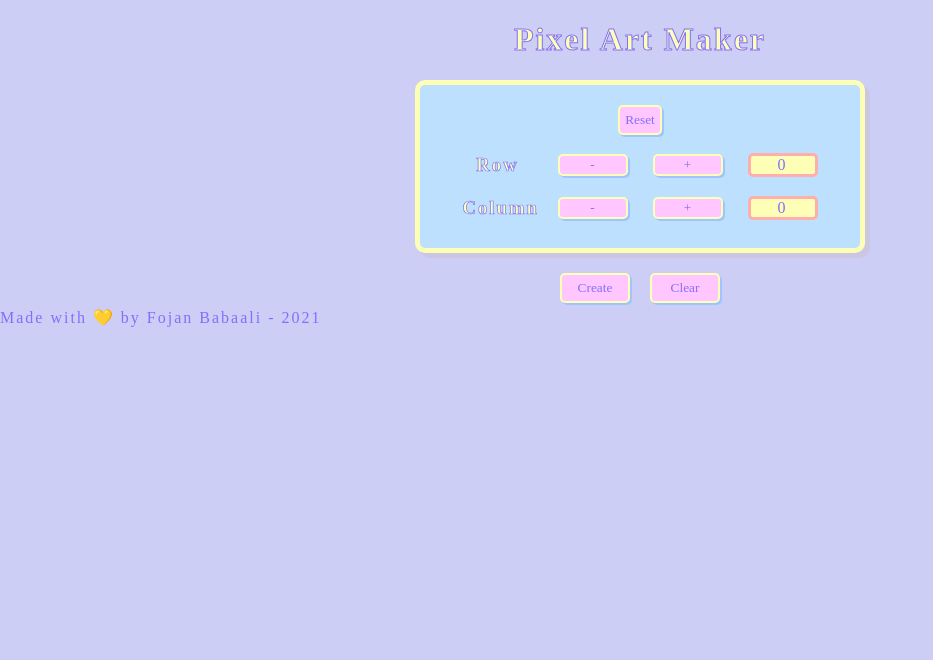
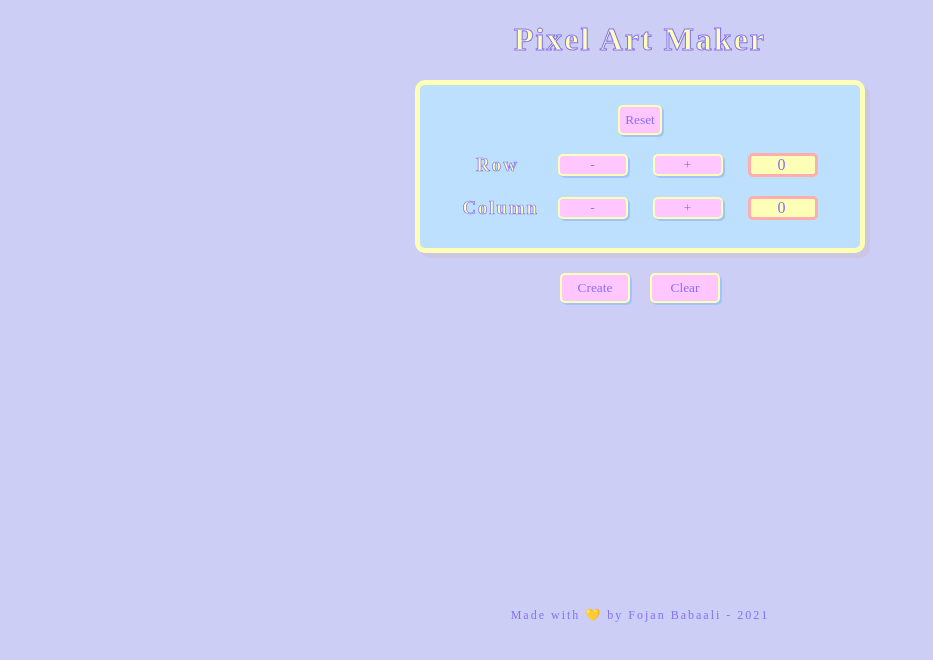
Before and after one commit to fojanb/pixel-art-maker, a React (Create React App) app: page / in a window 1280 px wide. Shown: the top 660 px of the page, without its empty margins (0-933 px from the left). Built offline with nearby package versions, Linux system fonts and the light colour scheme; a web font is replaced by a local one.

Commit message:
Update index.css

```diff
--- a/src/index.css
+++ b/src/index.css
@@ -1,11 +1,21 @@
 body {
   margin: 0;
-  padding-bottom:100px ;
+  padding-bottom: 100px;
   font-family: "Potta One", cursive;
-  /* background-color: #e5e8ff; */
   background-color: #cdcef5;
   -webkit-font-smoothing: antialiased;
   -moz-osx-font-smoothing: grayscale;
   color: #846ffc;
   letter-spacing: 2px;
 }
+
+.footer {
+  display: grid;
+  justify-content: center;
+  align-items: center;
+  grid-template-columns: 1 40px;
+  grid-template-rows: 1 20px;
+  font-size: 12px;
+  margin-top: 300px;
+  margin-bottom: -80px;
+}
```
